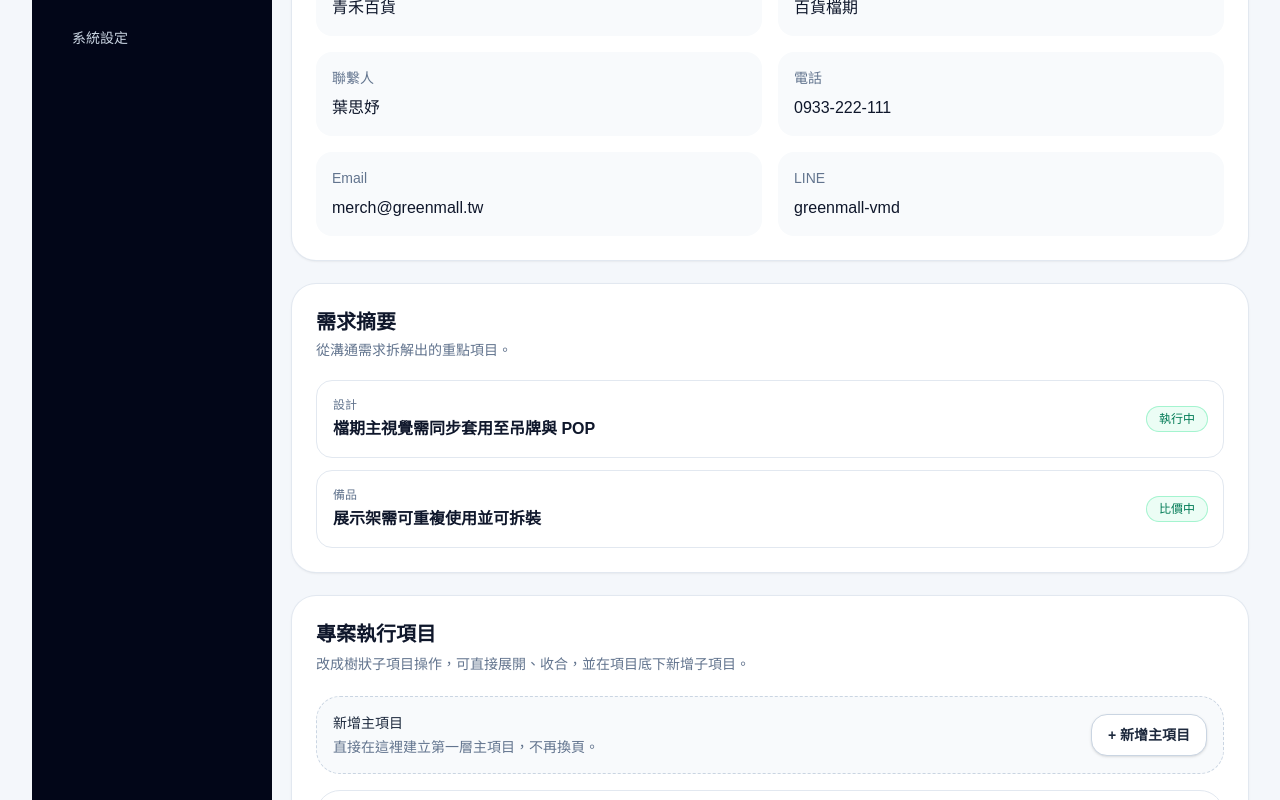
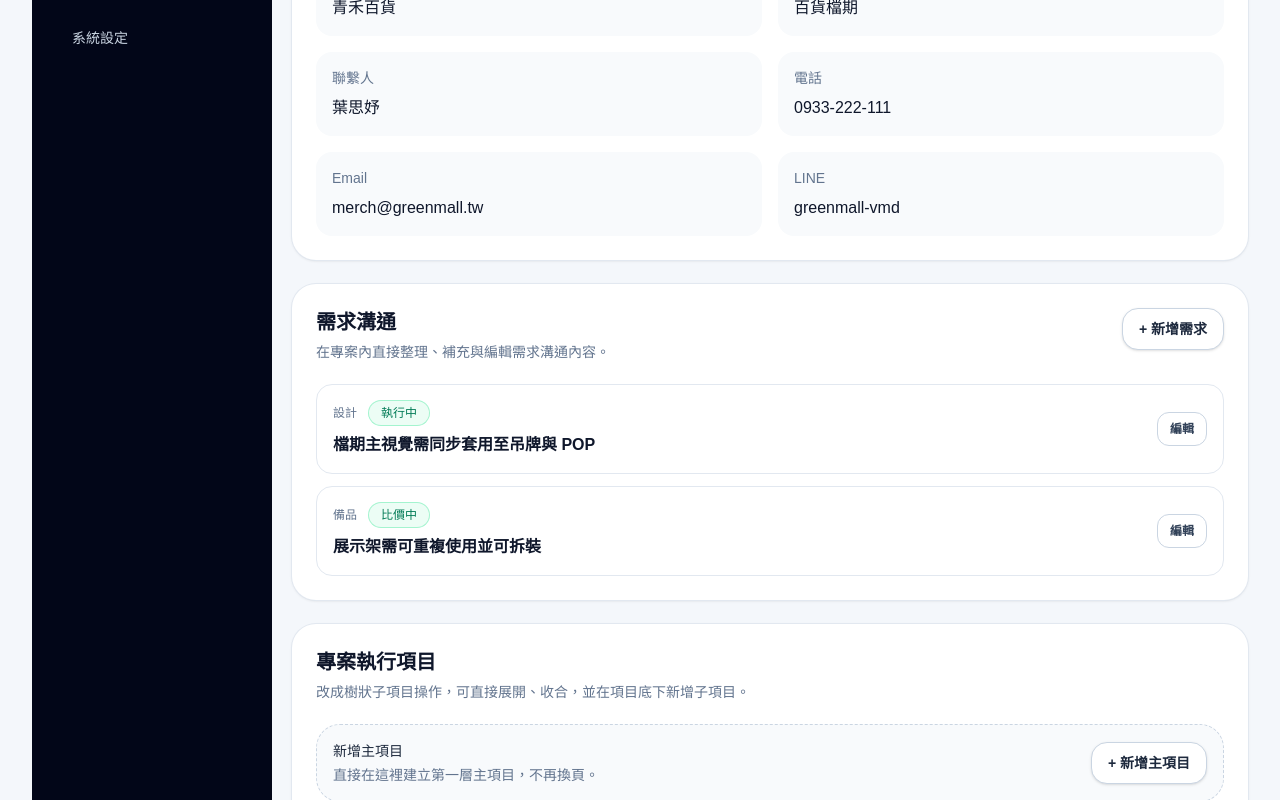
Before and after one commit to willy841/projectflow, a Next.js app: page /projects/department-store-display-2026 in a window 1280 px wide. Shown: the part 600-1400 px from the top of the page. Built offline with nearby package versions, Linux system fonts and the light colour scheme.

Commit message:
feat: make requirement communication editable inline

```diff
--- a/src/app/projects/[id]/page.tsx
+++ b/src/app/projects/[id]/page.tsx
@@ -4,6 +4,7 @@ import { AppShell } from "@/components/app-shell";
 import { CopyEventInfoButton } from "@/components/copy-event-info-button";
 import { ExecutionTree } from "@/components/execution-tree";
 import { getProjectById, getStatusClass } from "@/components/project-data";
+import { RequirementsPanel } from "@/components/requirements-panel";
 
 export default async function ProjectDetailPage({
   params,
@@ -94,28 +95,7 @@ export default async function ProjectDetailPage({
           </div>
         </article>
 
-        <article className="rounded-3xl bg-white p-6 shadow-sm ring-1 ring-slate-200">
-          <div className="mb-5">
-            <h3 className="text-xl font-semibold">需求摘要</h3>
-            <p className="mt-1 text-sm text-slate-500">從溝通需求拆解出的重點項目。</p>
-          </div>
-
-          <div className="space-y-3">
-            {project.requirements.map((item) => (
-              <div key={item.title} className="rounded-2xl border border-slate-200 p-4">
-                <div className="flex items-center justify-between gap-3">
-                  <div className="min-w-0">
-                    <p className="text-xs font-medium text-slate-500">{item.category}</p>
-                    <h4 className="mt-1 font-semibold text-slate-900">{item.title}</h4>
-                  </div>
-                  <span className={`inline-flex shrink-0 items-center justify-center whitespace-nowrap rounded-full px-3 py-1 text-xs font-medium ring-1 ${getStatusClass(item.status)}`}>
-                    {item.status}
-                  </span>
-                </div>
-              </div>
-            ))}
-          </div>
-        </article>
+        <RequirementsPanel initialItems={project.requirements} />
       </section>
 
       <section className="rounded-3xl bg-white p-6 shadow-sm ring-1 ring-slate-200">
--- /dev/null
+++ b/src/components/requirements-panel.tsx
@@ -0,0 +1,168 @@
+"use client";
+
+import { useState } from "react";
+import { getStatusClass } from "@/components/project-data";
+
+type RequirementItem = {
+  title: string;
+  status: string;
+  category: string;
+};
+
+export function RequirementsPanel({
+  initialItems,
+}: {
+  initialItems: RequirementItem[];
+}) {
+  const [items, setItems] = useState(initialItems);
+  const [showCreate, setShowCreate] = useState(false);
+  const [editingIndex, setEditingIndex] = useState<number | null>(null);
+  const [form, setForm] = useState<RequirementItem>({
+    title: "",
+    status: "待確認",
+    category: "專案",
+  });
+
+  function resetForm() {
+    setForm({
+      title: "",
+      status: "待確認",
+      category: "專案",
+    });
+  }
+
+  function handleCreate() {
+    const title = form.title.trim();
+    if (!title) return;
+
+    setItems((prev) => [...prev, { ...form, title }]);
+    resetForm();
+    setShowCreate(false);
+  }
+
+  function handleEdit(index: number) {
+    setEditingIndex(index);
+    setShowCreate(false);
+    setForm(items[index]);
+  }
+
+  function handleSaveEdit() {
+    if (editingIndex === null) return;
+    const title = form.title.trim();
+    if (!title) return;
+
+    setItems((prev) =>
+      prev.map((item, index) =>
+        index === editingIndex ? { ...form, title } : item
+      )
+    );
+
+    setEditingIndex(null);
+    resetForm();
+  }
+
+  function cancelEditing() {
+    setEditingIndex(null);
+    setShowCreate(false);
+    resetForm();
+  }
+
+  const isEditing = editingIndex !== null;
+
+  return (
+    <article className="rounded-3xl bg-white p-6 shadow-sm ring-1 ring-slate-200">
+      <div className="mb-5 flex flex-col gap-3 sm:flex-row sm:items-start sm:justify-between">
+        <div className="min-w-0">
+          <h3 className="text-xl font-semibold">需求溝通</h3>
+          <p className="mt-1 text-sm leading-6 text-slate-500">在專案內直接整理、補充與編輯需求溝通內容。</p>
+        </div>
+        <button
+          type="button"
+          onClick={() => {
+            setShowCreate((prev) => !prev);
+            setEditingIndex(null);
+            resetForm();
+          }}
+          className="inline-flex items-center justify-center rounded-2xl border border-slate-300 bg-white px-4 py-2.5 text-sm font-semibold text-slate-800 shadow-sm transition hover:border-slate-400 hover:bg-slate-50"
+        >
+          + 新增需求
+        </button>
+      </div>
+
+      {(showCreate || isEditing) ? (
+        <div className="mb-4 rounded-2xl border border-dashed border-slate-300 bg-slate-50 p-4">
+          <div className="grid gap-3 md:grid-cols-[1fr_140px_140px]">
+            <input
+              value={form.title}
+              onChange={(event) => setForm((prev) => ({ ...prev, title: event.target.value }))}
+              placeholder="輸入需求內容，例如：入口主背板需搭配春季主題色與產品燈箱"
+              className="h-11 rounded-2xl border border-slate-200 bg-white px-4 text-sm outline-none transition focus:border-slate-400"
+            />
+            <select
+              value={form.category}
+              onChange={(event) => setForm((prev) => ({ ...prev, category: event.target.value }))}
+              className="h-11 rounded-2xl border border-slate-200 bg-white px-4 text-sm outline-none transition focus:border-slate-400"
+            >
+              <option value="專案">專案</option>
+              <option value="設計">設計</option>
+              <option value="備品">備品</option>
+              <option value="廠商">廠商</option>
+            </select>
+            <select
+              value={form.status}
+              onChange={(event) => setForm((prev) => ({ ...prev, status: event.target.value }))}
+              className="h-11 rounded-2xl border border-slate-200 bg-white px-4 text-sm outline-none transition focus:border-slate-400"
+            >
+              <option value="待確認">待確認</option>
+              <option value="已確認">已確認</option>
+              <option value="執行中">執行中</option>
+              <option value="待拆解">待拆解</option>
+            </select>
+          </div>
+
+          <div className="mt-3 flex flex-wrap gap-2">
+            <button
+              type="button"
+              onClick={isEditing ? handleSaveEdit : handleCreate}
+              className="inline-flex items-center justify-center rounded-2xl bg-blue-600 px-4 py-2.5 text-sm font-semibold text-white shadow-sm transition hover:bg-blue-700"
+            >
+              {isEditing ? "儲存修改" : "建立需求"}
+            </button>
+            <button
+              type="button"
+              onClick={cancelEditing}
+              className="inline-flex items-center justify-center rounded-2xl border border-slate-300 bg-white px-4 py-2.5 text-sm font-semibold text-slate-800 shadow-sm transition hover:border-slate-400 hover:bg-slate-50"
+            >
+              取消
+            </button>
+          </div>
+        </div>
+      ) : null}
+
+      <div className="space-y-3">
+        {items.map((item, index) => (
+          <div key={`${item.title}-${index}`} className="rounded-2xl border border-slate-200 p-4">
+            <div className="flex flex-col gap-3 sm:flex-row sm:items-center sm:justify-between">
+              <div className="min-w-0">
+                <div className="flex flex-wrap items-center gap-3">
+                  <p className="text-xs font-medium text-slate-500">{item.category}</p>
+                  <span className={`inline-flex shrink-0 items-center justify-center whitespace-nowrap rounded-full px-3 py-1 text-xs font-medium ring-1 ${getStatusClass(item.status)}`}>
+                    {item.status}
+                  </span>
+                </div>
+                <h4 className="mt-2 font-semibold text-slate-900">{item.title}</h4>
+              </div>
+              <button
+                type="button"
+                onClick={() => handleEdit(index)}
+                className="inline-flex items-center justify-center rounded-xl border border-slate-300 bg-white px-3 py-2 text-xs font-semibold text-slate-700 transition hover:bg-slate-100"
+              >
+                編輯
+              </button>
+            </div>
+          </div>
+        ))}
+      </div>
+    </article>
+  );
+}
```
